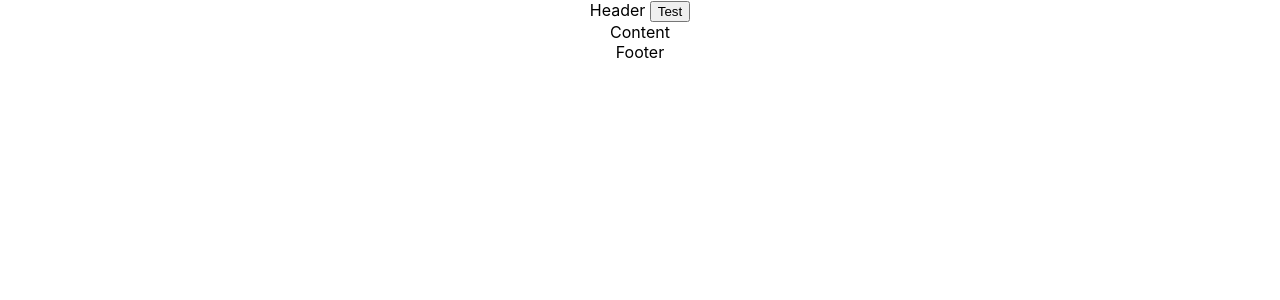
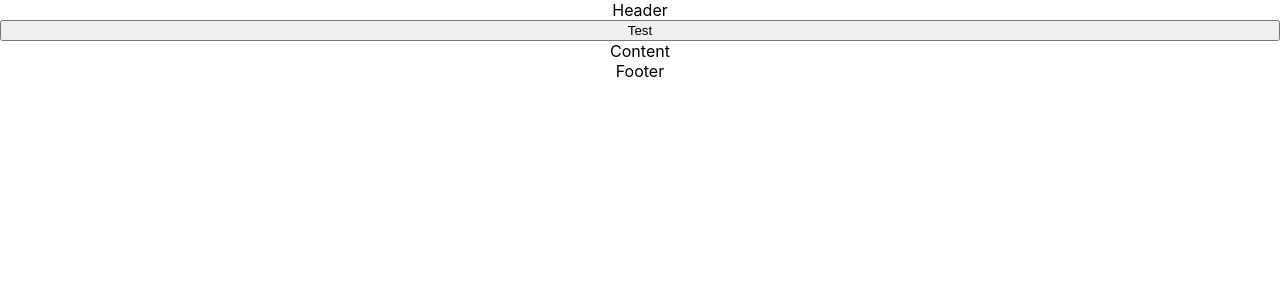
Before and after one commit to fromjaytoz/sw-chars, a React (Create React App) app: page / in a window 1280 px wide. Shown: the top 300 px of the page. Built offline with nearby package versions, Linux system fonts and the light colour scheme.

Commit message:
add App.tsx test for navbar render

```diff
--- a/src/App.tsx
+++ b/src/App.tsx
@@ -5,7 +5,10 @@ import "./App.css";
 
 const { Header, Footer, Content } = Layout;
 
-const HeaderView = styled(Header)``;
+const HeaderView = styled(Header)`
+  display: flex;
+  flex-direction: column;
+`;
 const App: FC = () => (
   <div className="App">
     <Layout>
```
Also changed, not shown: 1 other file (tests, documents, lock files or other folders).
